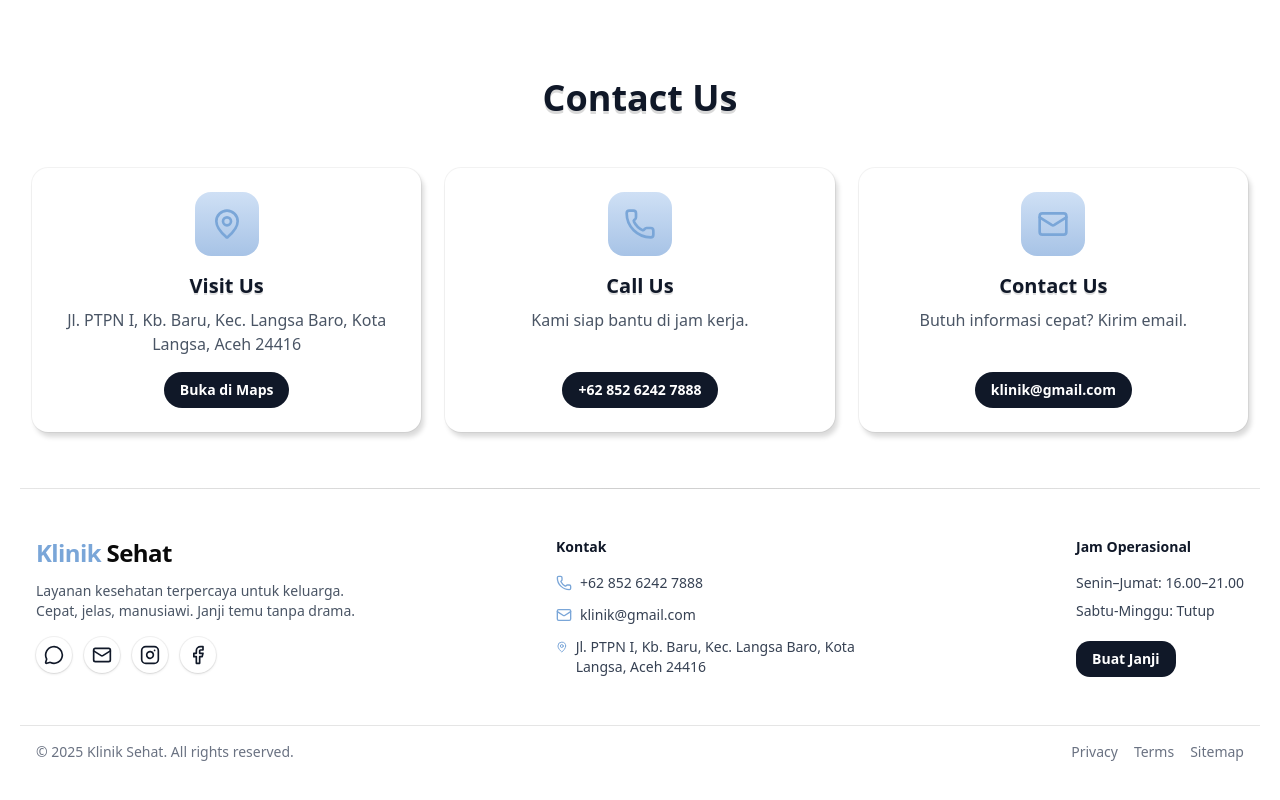
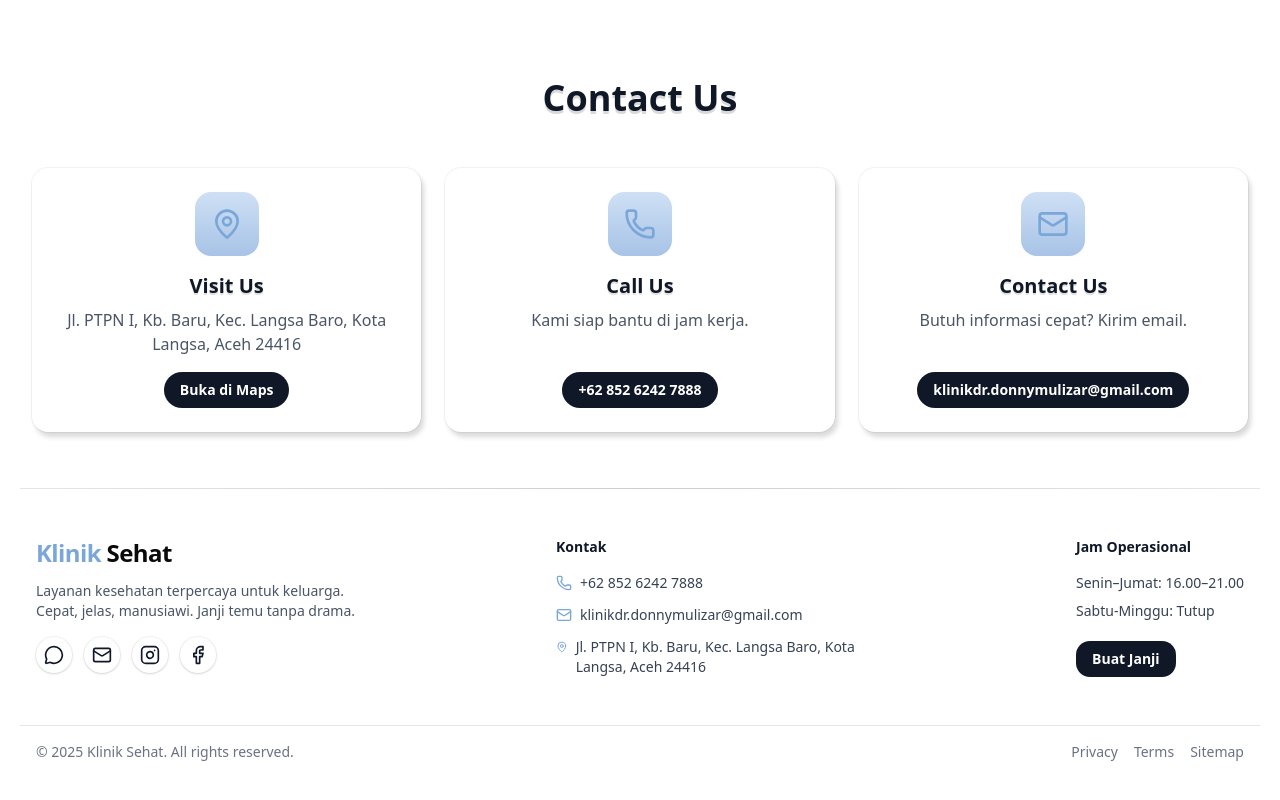
Before and after one commit to MilanRamadhan/my-klinik, a Next.js app: page / in a window 1280 px wide. Shown: the part 2408-3208 px from the top of the page. Built offline with nearby package versions, Linux system fonts and the light colour scheme; no server answers; the database is empty.

Commit message:
Update contact email to klinikdr.donnymulizar@gmail.com

```diff
--- a/src/components/contact-section.tsx
+++ b/src/components/contact-section.tsx
@@ -27,8 +27,8 @@ const CONTACTS: ContactInfo[] = [
   {
     title: "Contact Us",
     desc: "Butuh informasi cepat? Kirim email.",
-    href: "mailto:klinik@gmail.com",
-    display: "klinik@gmail.com",
+    href: "mailto:klinikdr.donnymulizar@gmail.com",
+    display: "klinikdr.donnymulizar@gmail.com",
     icon: <Mail className="h-8 w-8 text-[#7aa6d8]" />,
   },
 ];
--- a/src/components/footer.tsx
+++ b/src/components/footer.tsx
@@ -20,7 +20,7 @@ export default function Footer() {
               <Social href="https://wa.me/6285262427888" label="WhatsApp">
                 <MessageCircle className="h-5 w-5" />
               </Social>
-              <Social href="mailto:klinik@gmail.com" label="Email">
+              <Social href="mailto:klinikdr.donnymulizar@gmail.com" label="Email">
                 <Mail className="h-5 w-5" />
               </Social>
               <Social href="https://instagram.com" label="Instagram">
@@ -44,8 +44,8 @@ export default function Footer() {
               </li>
               <li className="flex items-start gap-2">
                 <Mail className="mt-0.5 h-4 w-4 text-[#7aa6d8]" />
-                <a href="mailto:klinik@gmail.com" className="hover:underline">
-                  klinik@gmail.com
+                <a href="mailto:klinikdr.donnymulizar@gmail.com" className="hover:underline">
+                  klinikdr.donnymulizar@gmail.com
                 </a>
               </li>
               <li className="flex items-start gap-2">
```
